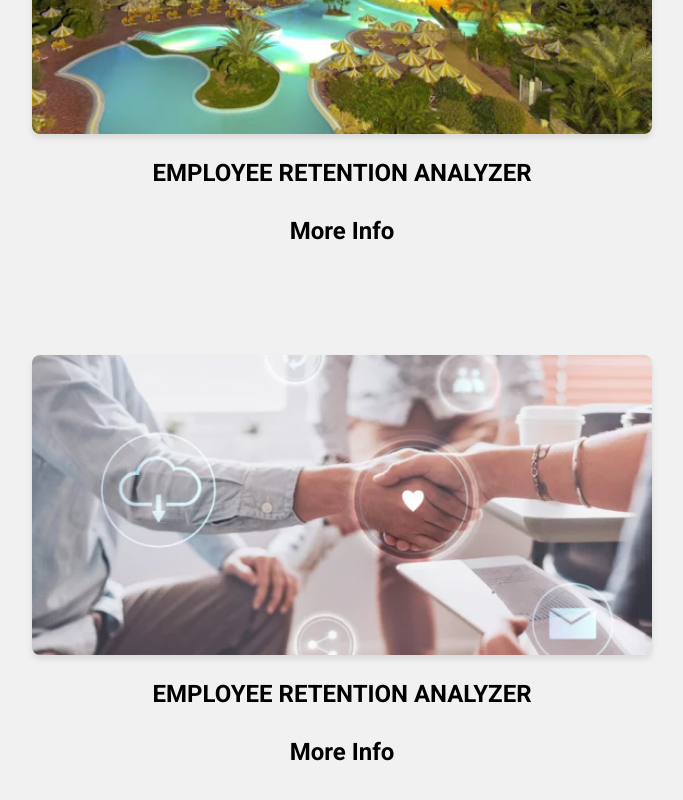
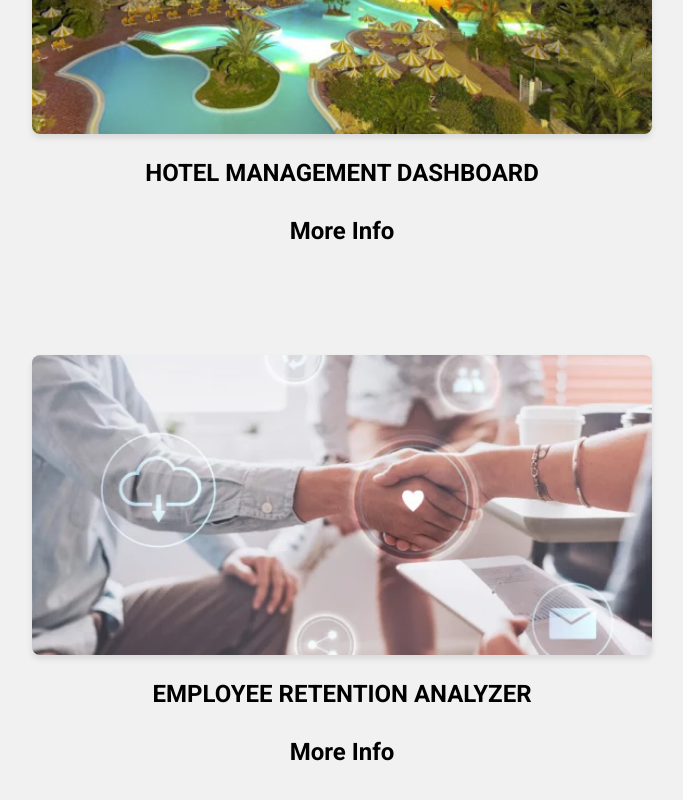
Before and after one commit to AlvaroGamundi/Prueba_portfolio, a plain HTML site: page index.html in a window 1280 px wide. Shown: the part 1098-1898 px from the top of the page, without its empty margins (298-981 px from the left). Drawn offline with Linux system fonts and the light colour scheme.

Commit message:
Add files via upload

```diff
--- a/index.html
+++ b/index.html
@@ -447,8 +447,8 @@
             </div>
 
             <div class="project-column">
-                <img src="resort.jpg" alt="Employee Retention Project">
-                <a href="https://employee-retention-analyzer-3djcxzp58ahwzwajrmjhy6.streamlit.app/" target="_blank">EMPLOYEE RETENTION ANALYZER</a>
+                <img src="resort.jpg" alt="Hotel management dashboard">
+                <a href="https://public.tableau.com/app/profile/.lvaro.gamundi/viz/Hotelcase/Dashboard1?publish=yes" target="_blank">HOTEL MANAGEMENT DASHBOARD</a>
                 <a href="javascript:void(0);" class="more-info-btn" id="more-info-btn-2" onclick="toggleMoreInfo(2)">More Info</a>
                 <div class="more-info-content" id="more-info-2">
                     <h3>Project Description:</h3>
```
